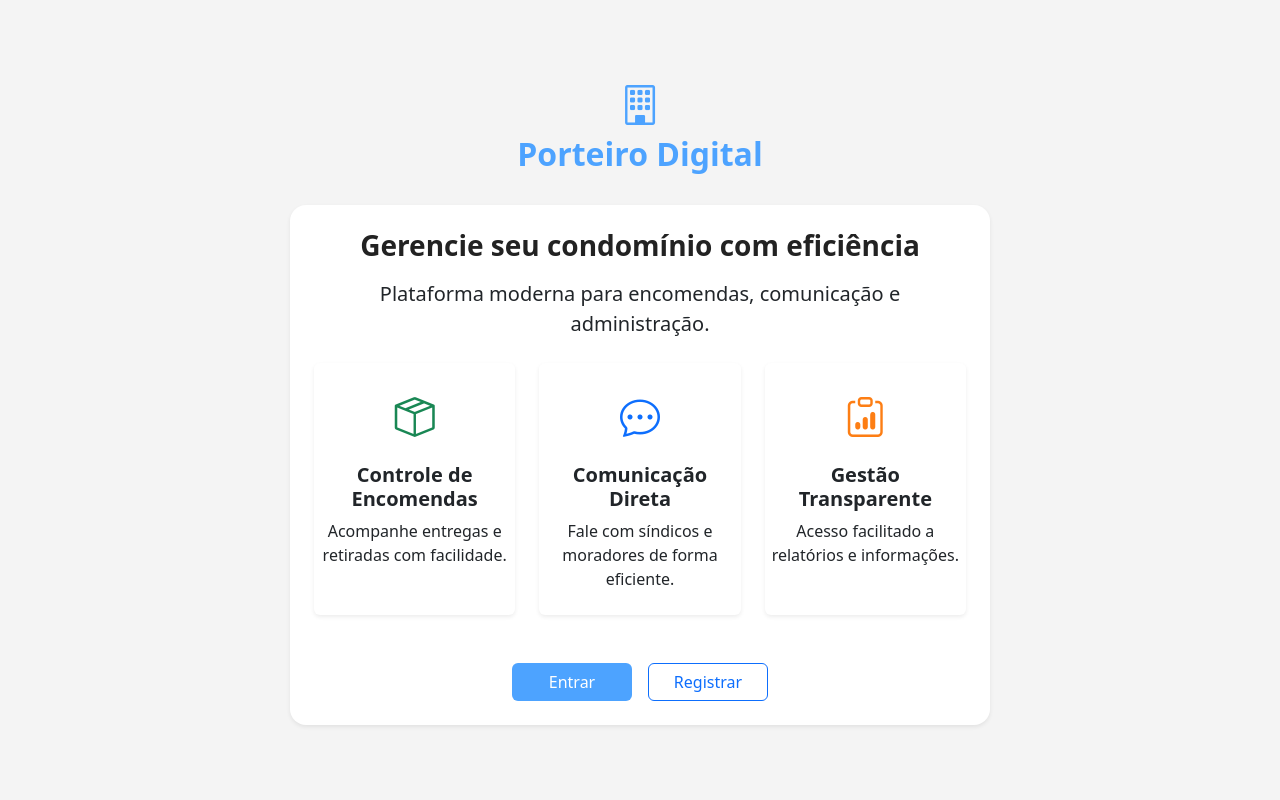
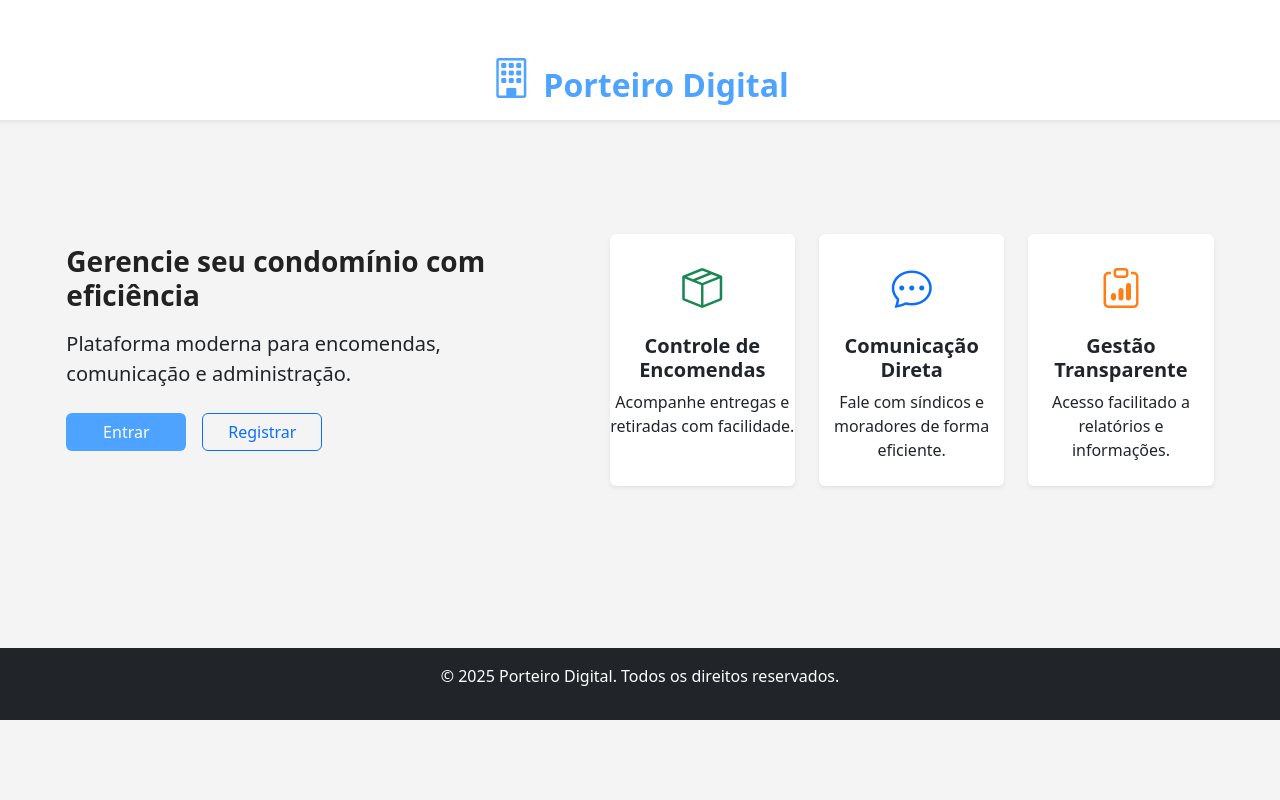
Before and after one commit to NicolasGayb/PorteiroDigital, a Flask app: page / in a window 1280 px wide. Run offline with Flask 3, Linux system fonts and the light colour scheme.

Commit message:
remodelar index

```diff
--- a/templates/index.html
+++ b/templates/index.html
@@ -10,18 +10,28 @@
     <link rel="stylesheet" href="https://cdn.jsdelivr.net/npm/bootstrap-icons@1.10.5/font/bootstrap-icons.css">
 </head>
 <body style="background: #f4f4f4;">
-
-  <div class="container d-flex flex-column align-items-center justify-content-center" style="min-height: 100vh;">
-    <div class="text-center mb-4">
+  <div class="container-fluid px-0" style="min-height: 100vh;">
+    <!-- Topo com logo e título -->
+    <div class="row justify-content-center pt-5 pb-2 bg-white shadow-sm">
+      <div class="col-12 text-center">
         <i class="bi bi-building" style="font-size: 2.5rem; color: #4da3ff;"></i>
-      <h1 class="fw-bold" style="color: #4da3ff; font-size: 2rem;">Porteiro Digital</h1>
+        <h1 class="fw-bold d-inline-block ms-2" style="color: #4da3ff; font-size: 2rem; vertical-align: middle;">Porteiro Digital</h1>
       </div>
-    <div class="bg-white p-4 rounded-4 shadow-sm" style="width: 100%; max-width: 700px;">
-      <h3 class="fw-bold mb-3 text-center" style="color: #222;">Gerencie seu condomínio com eficiência</h3>
-      <p class="lead text-center mb-4">Plataforma moderna para encomendas, comunicação e administração.</p>
-      <div class="row text-center">
-        <div class="col-md-4 mb-4">
-          <div class="card border-0 shadow-sm py-4 h-100">
+    </div>
+    <!-- Hero e recursos -->
+    <div class="row justify-content-center align-items-center" style="min-height: 60vh;">
+      <div class="col-lg-5 col-md-7 col-12 px-4 py-5">
+        <h3 class="fw-bold mb-3" style="color: #222;">Gerencie seu condomínio com eficiência</h3>
+        <p class="lead mb-4">Plataforma moderna para encomendas, comunicação e administração.</p>
+        <div class="d-flex gap-3 mb-4">
+          <a href="/login" class="btn" style="background: #4da3ff; color: #fff; font-weight: 500; min-width: 120px;">Entrar</a>
+          <a href="/register" class="btn btn-outline-primary" style="font-weight: 500; min-width: 120px;">Registrar</a>
+        </div>
+      </div>
+      <div class="col-lg-6 col-md-8 col-12 px-4 py-5">
+        <div class="row g-4">
+          <div class="col-md-4 col-12">
+            <div class="card border-0 shadow-sm py-4 h-100 text-center">
               <div class="mb-3">
                 <i class="bi bi-box-seam" style="font-size: 2.5rem; color: #198754;"></i>
               </div>
@@ -29,8 +39,8 @@
               <p class="mb-0">Acompanhe entregas e retiradas com facilidade.</p>
             </div>
           </div>
-        <div class="col-md-4 mb-4">
-          <div class="card border-0 shadow-sm py-4 h-100">
+          <div class="col-md-4 col-12">
+            <div class="card border-0 shadow-sm py-4 h-100 text-center">
               <div class="mb-3">
                 <i class="bi bi-chat-dots" style="font-size: 2.5rem; color: #0d6efd;"></i>
               </div>
@@ -38,8 +48,8 @@
               <p class="mb-0">Fale com síndicos e moradores de forma eficiente.</p>
             </div>
           </div>
-        <div class="col-md-4 mb-4">
-          <div class="card border-0 shadow-sm py-4 h-100">
+          <div class="col-md-4 col-12">
+            <div class="card border-0 shadow-sm py-4 h-100 text-center">
               <div class="mb-3">
                 <i class="bi bi-clipboard-data" style="font-size: 2.5rem; color: #fd7e14;"></i>
               </div>
@@ -48,13 +58,13 @@
             </div>
           </div>
         </div>
-      <div class="d-flex justify-content-center gap-3 mt-4">
-        <a href="/login" class="btn" style="background: #4da3ff; color: #fff; font-weight: 500; min-width: 120px;">Entrar</a>
-        <a href="/register" class="btn btn-outline-primary" style="font-weight: 500; min-width: 120px;">Registrar</a>
       </div>
     </div>
+    <!-- Rodapé -->
+    <footer class="footer text-center mt-5 bg-dark text-white p-3 w-100">
+      <p>© 2025 Porteiro Digital. Todos os direitos reservados.</p>
+    </footer>
   </div>
-
   <script src="https://cdn.jsdelivr.net/npm/bootstrap@5.3.0/dist/js/bootstrap.bundle.min.js"></script>
 </body>
 </html>
```
Lines whose indentation alone changed are shown as unchanged.
